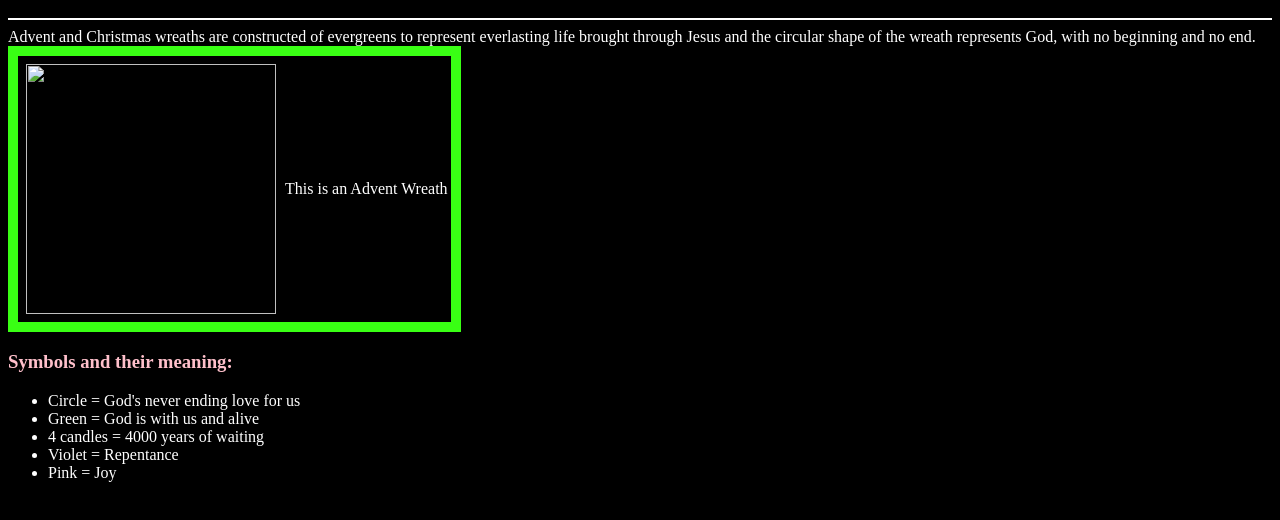
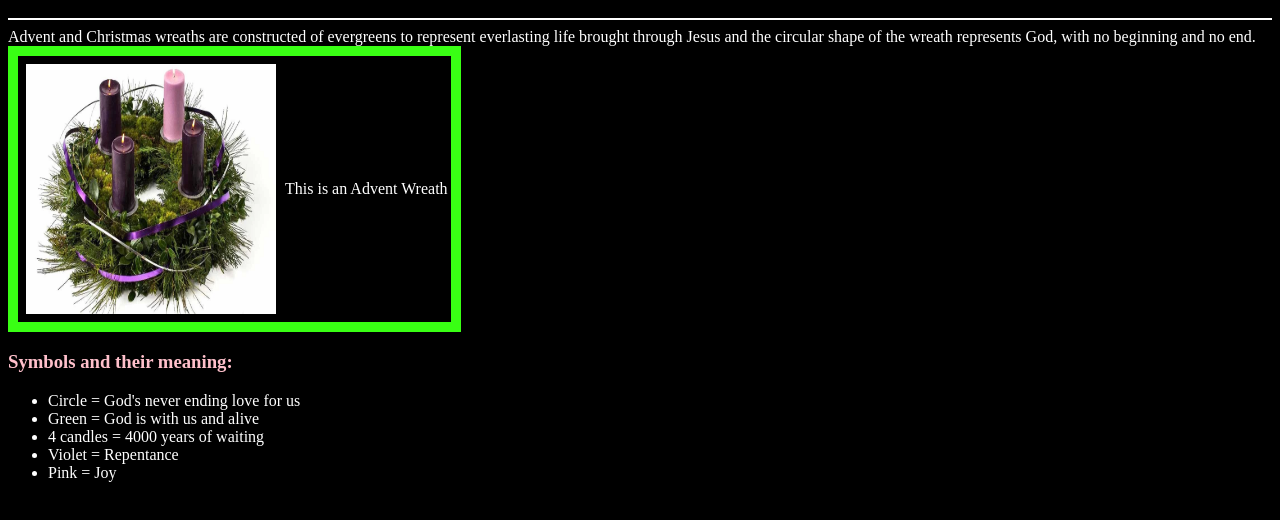
Before and after one commit to makulitelai/montealegre, a plain HTML site: page advent_wreath.html in a window 1280 px wide. Shown: the part 48-568 px from the top of the page. Drawn offline with Linux system fonts and the light colour scheme.

Commit message:
Add files via upload

```diff
--- a/advent_wreath.html
+++ b/advent_wreath.html
@@ -12,7 +12,7 @@ of the wreath represents God, with no beginning and no end.</font>
 <!--<table border-width=0 bordercolor="#39FF14" borderstyle= "solid" border=5px > -->
 <table style="border:10px solid #39FF14">
 <tr><td colspan =10>
-<img src="file:///C:/Users/James/Desktop/description_image_Advent_0008_Purple_Advent_Wreath.webp" width="250" height=250 border=5></td>
+<img src="description_image_Advent_0008_Purple_Advent_Wreath.webp" width="250" height=250 border=5></td>
 <td><font color="#FFFFFF">This is an Advent Wreath</font></td></tr>
 
 </table>
```
Also changed, not shown: description_image_Advent_0008_Purple_Advent_Wreath.webp (added).
